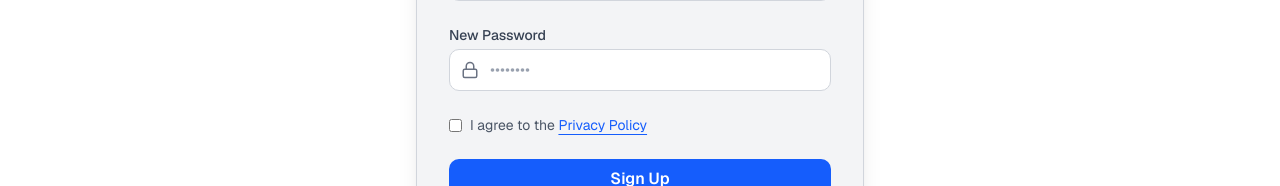
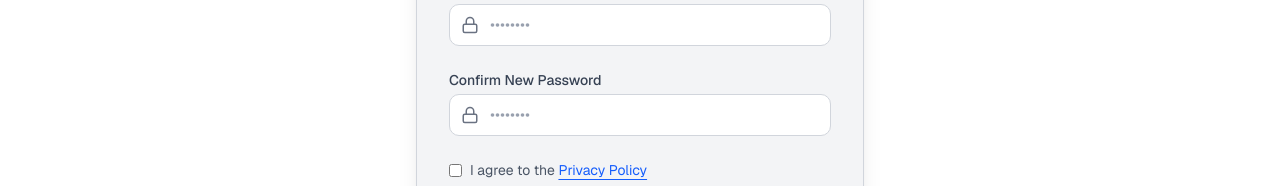
Before and after one commit to pclubiitk/freshers-intro, a Next.js app in the folder frontend/: page /signup in a window 1280 px wide. Shown: the part 461-647 px from the top of the page. Built offline with nearby package versions, Linux system fonts and the light colour scheme; no server answers.

Commit message:
fix: signup logic

```diff
--- a/frontend/src/app/layout.tsx
+++ b/frontend/src/app/layout.tsx
@@ -45,7 +45,7 @@ export default function RootLayout({
               <Toaster richColors toastOptions={
                 {
                   classNames: {
-                    error: '!bg-red-100 !text-red-600',
+                    // error: '!bg-red-100 !text-red-600 hover:!text-red-600',
                     success: '!bg-white dark:!bg-black !text-zinc-800 dark:!text-white'
                   }
                 }
--- a/frontend/src/app/profiles/page.tsx
+++ b/frontend/src/app/profiles/page.tsx
@@ -147,21 +147,21 @@ const UserGallery = () => {
             <div className="relative">
               <button
                 onClick={() => setShowFilters(!showFilters)}
-                className="flex items-center gap-1 px-3 py-2 bg-gray-200 dark:bg-gray-700 rounded-md hover:bg-gray-300 dark:hover:bg-gray-600 transition-colors"
+                className="flex items-center gap-1 px-3 py-2 bg-gray-200 dark:bg-black rounded-md hover:bg-gray-300 dark:hover:bg-gray-600 transition-colors"
               >
                 <Filter size={18} />
                 <ChevronDown size={18} className={`transition-transform ${showFilters ? 'rotate-180' : ''}`} />
               </button>
 
               {showFilters && (
-                <div className="absolute right-0 mt-1 w-64 bg-white dark:bg-gray-800 rounded-md shadow-lg z-10 p-3 border border-gray-200 dark:border-gray-700">
+                <div className="absolute right-0 mt-1 w-64 bg-white dark:bg-black rounded-md shadow-lg z-10 p-3 border border-gray-200 dark:border-gray-700">
                   <div className="space-y-3">
                     <div>
                       <label className="block text-sm font-medium mb-1">Branch</label>
                       <select
                         value={selectedBranch}
                         onChange={(e) => setSelectedBranch(e.target.value)}
-                        className="w-full px-2 py-1 text-sm border rounded-md bg-white dark:bg-gray-700"
+                        className="w-full px-2 py-1 text-sm border rounded-md bg-white dark:bg-black"
                       >
                         <option value="">All Branches</option>
                         {branches.map(branch => (
@@ -175,7 +175,7 @@ const UserGallery = () => {
                       <select
                         value={selectedHall}
                         onChange={(e) => setSelectedHall(e.target.value)}
-                        className="w-full px-2 py-1 text-sm border rounded-md bg-white dark:bg-gray-700"
+                        className="w-full px-2 py-1 text-sm border rounded-md bg-white dark:bg-black"
                       >
                         <option value="">All Hostels</option>
                         {halls.map(hostel => (
@@ -189,7 +189,7 @@ const UserGallery = () => {
                       <select
                         value={selectedBatch}
                         onChange={(e) => setSelectedBatch(e.target.value)}
-                        className="w-full px-2 py-1 text-sm border rounded-md bg-white dark:bg-gray-700"
+                        className="w-full px-2 py-1 text-sm border rounded-md bg-white dark:bg-black"
                       >
                         <option value="">All Batches</option>
                         {batches.map(batch => (
--- a/frontend/src/app/signup/page.tsx
+++ b/frontend/src/app/signup/page.tsx
@@ -17,6 +17,7 @@ export default function SignupPage() {
   const [name, setName] = useState("");
   const [email, setEmail] = useState("");
   const [password, setPassword] = useState("");
+  const [confirmPassword, setConfirmPassword] = useState("");
   const [agreedToTnC, setAgreedToTnC] = useState(false);
 
   const [error, setError] = useState("");
@@ -42,7 +43,13 @@ const getEmailPrefix = (email: string) => email.split("@")[0];
   const handleSubmit = (e: React.FormEvent) => {
     e.preventDefault();
     setError("");
-if (!agreedToTnC) {
+
+    if (password != confirmPassword) {
+      toast.error("Passwords do not match.")
+      return
+    }
+
+    if (!agreedToTnC) {
       toast.error("You must agree to the Privacy Policy to register.");
       return;
     }
@@ -52,6 +59,7 @@ if (!agreedToTnC) {
       toast.error("Only IITK emails are allowed.");
       return;
     }
+
     // const prefix = getEmailPrefix(email);
 
     // if (!prefix.endsWith('25')) {
@@ -167,6 +175,23 @@ if (!agreedToTnC) {
             />
           </div>
         </div>
+        <div>
+          <label className="text-sm font-medium block mb-1 text-gray-700 dark:text-gray-300">
+            Confirm New Password
+          </label>
+          <div className="relative">
+            <Lock className="absolute left-3 top-1/2 transform -translate-y-1/2 text-gray-500" size={18} />
+            <input
+              type="password"
+              required
+              minLength={6}
+              value={confirmPassword}
+              onChange={(e) => setConfirmPassword(e.target.value)}
+              className="w-full pl-10 pr-4 py-2 rounded-lg bg-white dark:bg-gray-800 border border-gray-300 dark:border-gray-700 focus:ring-2 focus:ring-blue-500 focus:outline-none text-black dark:text-white placeholder-gray-400 dark:placeholder-gray-500"
+              placeholder="••••••••"
+            />
+          </div>
+        </div>
 <div className="flex items-start space-x-2 text-sm text-gray-600 dark:text-gray-400">
   <input
     id="privacy"
```
